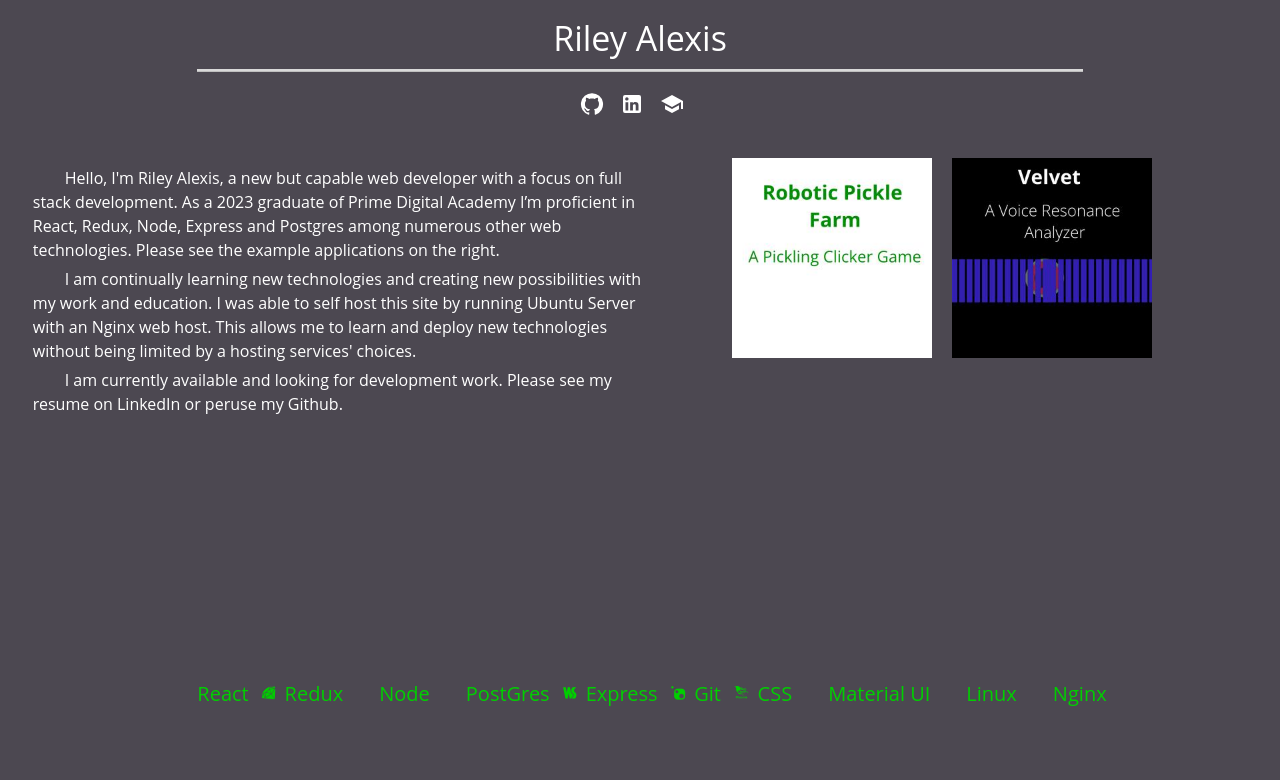
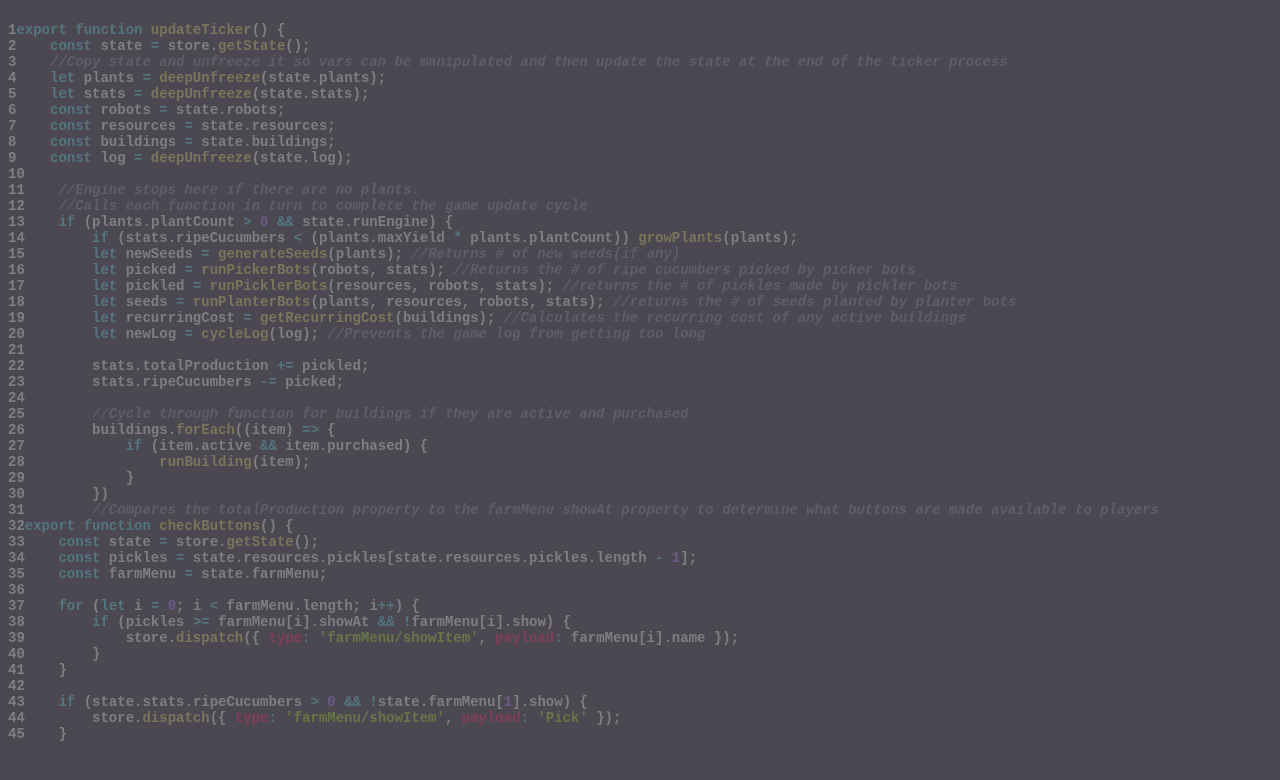
Before and after one commit to RileyAlexis/portfolio, a React (Create React App) app: page / in a window 1280 px wide. Shown: the top 780 px of the page. Built offline with nearby package versions, Linux system fonts and the light colour scheme.

Commit message:
Set background as syntax highlighted code using prismjs and prism-react-renderer

```diff
--- a/package.json
+++ b/package.json
@@ -14,6 +14,8 @@
     "bootstrap": "^5.3.2",
     "devicon": "^2.15.1",
     "dotenv": "^16.3.1",
+    "prism-react-renderer": "^2.3.1",
+    "prismjs": "^1.29.0",
     "react": "^18.2.0",
     "react-bootstrap": "^2.9.2",
     "react-dom": "^18.2.0",
@@ -44,5 +46,8 @@
       "last 1 firefox version",
       "last 1 safari version"
     ]
+  },
+  "devDependencies": {
+    "babel-plugin-prismjs": "^2.1.0"
   }
 }
--- a/src/App.js
+++ b/src/App.js
@@ -12,10 +12,13 @@ import TitleBar from './components/TitleBar';
 import AboutPara from './components/AboutPara';
 import AboutLinks from './components/AboutLinks';
 import Stacks from './components/Stacks';
+import { CodeDisplay } from './components/CodeDisplay';
+import AppsPage from './components/AppsPage';
 
 //Themes
 import { lightDefault } from './themes/defaultLight';
-import AppsPage from './components/AppsPage';
+
+import { codeData } from './modules/codeData';
 
 function App() {
   const [currentTheme, setCurrentTheme] = useState(lightDefault);
@@ -23,6 +26,7 @@ function App() {
   const [boxWidth, setBoxWidth] = useState('70%');
   const isSmallScreen = useMediaQuery("(max-width: 600px)");
   const [showPara, setShowPara] = useState('bio');
+  const [codeIndex, setCodeIndex] = useState(0);
 
   useEffect(() => {
     document.body.style.backgroundColor =
@@ -30,11 +34,13 @@ function App() {
 
     if (isSmallScreen) {
       setBoxWidth('100%');
+      setCodeIndex(0);
     } else if (!isSmallScreen) {
       setBoxWidth('70%');
+      setCodeIndex(1);
     }
 
-  }, []);
+  }, [isSmallScreen]);
 
   const changePage = (target) => {
     setPage(target);
@@ -43,42 +49,7 @@ function App() {
 
   return (
     <ThemeProvider theme={lightDefault}>
-      <center>
-        <Box maxWidth={'100%'} style={{ padding: '0px', margin: '0px' }}>
-          <Grid container spacing={2} justifyContent={'space-around'}>
-            <Grid item xs={12}>
-              <TitleBar changePage={changePage} />
-              <Divider style={{ padding: '1px', width: `${boxWidth}` }} />
-            </Grid>
-            <center>
-              <Grid item xs={12}>
-                <AboutLinks />
-              </Grid>
-            </center>
-          </Grid>
-
-          <Grid container spacing={2} justifyContent={"space-around"}>
-            <Grid container item md={6} maxHeight={'75%'} style={{ padding: '5px', marginTop: '20px', marginLeft: '10px', overflow: 'scroll' }}>
-              <Grid item>
-                <AboutPara showPara={showPara} />
-              </Grid>
-            </Grid>
-
-            <Grid container item md={5} gap={2} xs={6}>
-              <AppsPage setShowPara={setShowPara} page={page} showPara={showPara} />
-
-            </Grid>
-          </Grid>
-
-
-
-          <Grid item xs={12}>
-            <Stacks />
-          </Grid>
-
-
-        </Box>
-      </center>
+      <CodeDisplay codeProp={codeData[codeIndex]} />
     </ThemeProvider >
   )
 }
--- /dev/null
+++ b/src/components/CodeDisplay.jsx
@@ -0,0 +1,54 @@
+import React, { ReactDOM } from "react";
+import { useEffect } from "react";
+import { Highlight, themes } from "prism-react-renderer";
+import { useMediaQuery } from "@mui/material";
+import { useState } from "react";
+
+export const CodeDisplay = ({ codeProp }) => {
+    const isSmallScreen = useMediaQuery("(max-width: 600px)");
+    const [codeSnippet, setCodeSnippet] = useState(codeProp);
+
+    const codeStyleBig = {
+        position: 'absolute',
+        opacity: 0.3,
+        fontSize: 14,
+        overflow: 'hidden',
+        width: (window.innerWidth) * 0.9,
+        height: (window.innerHeight) * 0.9,
+    }
+
+    const codeStyleSmall = {
+        position: 'absolute',
+        opacity: 0.3,
+        fontSize: 8,
+        overflow: 'hidden',
+        width: (window.innerWidth) * 0.9,
+        height: (window.innerHeight),
+
+    }
+
+    useEffect(() => {
+        setCodeSnippet(() => codeProp);
+    }, [codeProp])
+
+    return (
+        <Highlight
+            theme={themes.okaidia}
+            code={codeSnippet}
+            language="javascript"
+        >
+            {({ className, style, tokens, getLineProps, getTokenProps }) => (
+                <pre style={isSmallScreen ? codeStyleSmall : codeStyleBig}>
+                    {tokens.map((line, i) => (
+                        <div key={i} {...getLineProps({ line })}>
+                            <span>{i + 1}</span>
+                            {line.map((token, key) => (
+                                <span key={key} {...getTokenProps({ token })} />
+                            ))}
+                        </div>
+                    ))}
+                </pre>
+            )}
+        </Highlight>
+    );
+}
--- /dev/null
+++ b/src/modules/codeData.js
@@ -0,0 +1,148 @@
+export const codeData = [
+    `
+    function addUser(data) {
+    console.log('Data to add user', data);
+    const isUnique = onlineUsers.every(user => user.id !== data.id);
+    if (isUnique) {
+        onlineUsers.push(data);
+    }
+}
+
+function removeUser(data) {
+    console.log('User Removed', data);
+    onlineUsers = onlineUsers.filter((item) => item.userid !== data.userId);
+}
+
+function initializeSockets(server) {
+
+    let messages = [{
+        user: 'Riley',
+        message: 'Websockets has connected to the things and it probably mostly works now'
+    }];
+
+
+    const io = socketIO(server, {
+        cors: {
+            origin: "http://localhost:3000",
+            // path: "/sockets/",
+            credentials: true
+        }
+    });
+
+    // const io = socketIO(server);
+
+    io.engine.on("connection_error", (error) => {
+        console.log('Error Request', error.req);
+        console.log('Error Code', error.code);
+        console.log('Error Message', error.message);
+        console.log('Error Conext', error.context);
+    })
+
+    io.on('connection', (socket) => {
+        console.log('A user connected to ', socket.id);
+        openConnections.push(socket.id);
+        console.log("Open socket connections", openConnections);
+        console.log("Online Users", onlineUsers);
+        io.emit("messages", messages);
+
+
+        socket.on('onlineUsers:post', (data) => {
+            console.log('Online Users received', data);
+            addUser(data.user);
+            socket.emit('onlineUsers:get', onlineUsers);
+        });
+
+        socket.on('onlineUsers:delete', (data) => {
+            console.log('Online user removed', data);
+            removeUser(data.user);
+            socket.emit('onlineUsers:get', onlineUsers);
+        })
+
+        socket.on('message:post', (data) => {
+            messages.push({ user: data.user, message: data.message });
+            io.emit("messages", messages); //use io to send to all connections
+            console.log('New Message', data);
+            console.log(openConnections);
+        });
+
+        socket.on('disconnect', () => {
+            console.log('User Disconnected', socket.id);
+            openConnections = openConnections.filter((item) => item !== socket.id);
+            console.log("Open Connections", openConnections);
+            console.log("Online Users", onlineUsers);
+        });
+    `,
+
+
+    `export function updateTicker() {
+    const state = store.getState();
+    //Copy state and unfreeze it so vars can be manipulated and then update the state at the end of the ticker process
+    let plants = deepUnfreeze(state.plants);
+    let stats = deepUnfreeze(state.stats);
+    const robots = state.robots;
+    const resources = state.resources;
+    const buildings = state.buildings;
+    const log = deepUnfreeze(state.log);
+
+    //Engine stops here if there are no plants.
+    //Calls each function in turn to complete the game update cycle
+    if (plants.plantCount > 0 && state.runEngine) {
+        if (stats.ripeCucumbers < (plants.maxYield * plants.plantCount)) growPlants(plants);
+        let newSeeds = generateSeeds(plants); //Returns # of new seeds(if any)
+        let picked = runPickerBots(robots, stats); //Returns the # of ripe cucumbers picked by picker bots
+        let pickled = runPicklerBots(resources, robots, stats); //returns the # of pickles made by pickler bots
+        let seeds = runPlanterBots(plants, resources, robots, stats); //returns the # of seeds planted by planter bots
+        let recurringCost = getRecurringCost(buildings); //Calculates the recurring cost of any active buildings
+        let newLog = cycleLog(log); //Prevents the game log from getting too long
+
+        stats.totalProduction += pickled;
+        stats.ripeCucumbers -= picked;
+
+        //Cycle through function for buildings if they are active and purchased
+        buildings.forEach((item) => {
+            if (item.active && item.purchased) {
+                runBuilding(item);
+            }
+        })
+        //Compares the totalProduction property to the farmMenu showAt property to determine what buttons are made available to players
+export function checkButtons() {
+    const state = store.getState();
+    const pickles = state.resources.pickles[state.resources.pickles.length - 1];
+    const farmMenu = state.farmMenu;
+
+    for (let i = 0; i < farmMenu.length; i++) {
+        if (pickles >= farmMenu[i].showAt && !farmMenu[i].show) {
+            store.dispatch({ type: 'farmMenu/showItem', payload: farmMenu[i].name });
+        }
+    }
+
+    if (state.stats.ripeCucumbers > 0 && !state.farmMenu[1].show) {
+        store.dispatch({ type: 'farmMenu/showItem', payload: 'Pick' });
+    }
+    if (state.resources.cucumbers[state.resources.cucumbers.length - 1] >= 5 && !state.farmMenu[2].show) {
+        store.dispatch({ type: 'farmMenu/showItem', payload: 'Pickle' });
+    }
+}
+//Compates the totalProduction property to the locationMenu showAt property to determine which tabs are shown to players
+export function checkTabs(totalProduction, locationMenu) {
+    const state = store.getState();
+
+    if (totalProduction === undefined && locationMenu === undefined) {
+        totalProduction = state.resources.pickles[state.resources.pickles.length - 1];
+        locationMenu = state.locationMenu;
+    }
+
+    for (let i = 0; i < locationMenu.length; i++) {
+        if ((totalProduction >= locationMenu[i].showAt) && !locationMenu[i].show) {
+            store.dispatch({ type: 'locationMenu/showItem', payload: locationMenu[i].id });
+        }
+    }
+}
+        `,
+
+    `let data = 1`
+
+
+
+
+]
```
Also changed, not shown: 1 other file (tests, documents, lock files or other folders).
